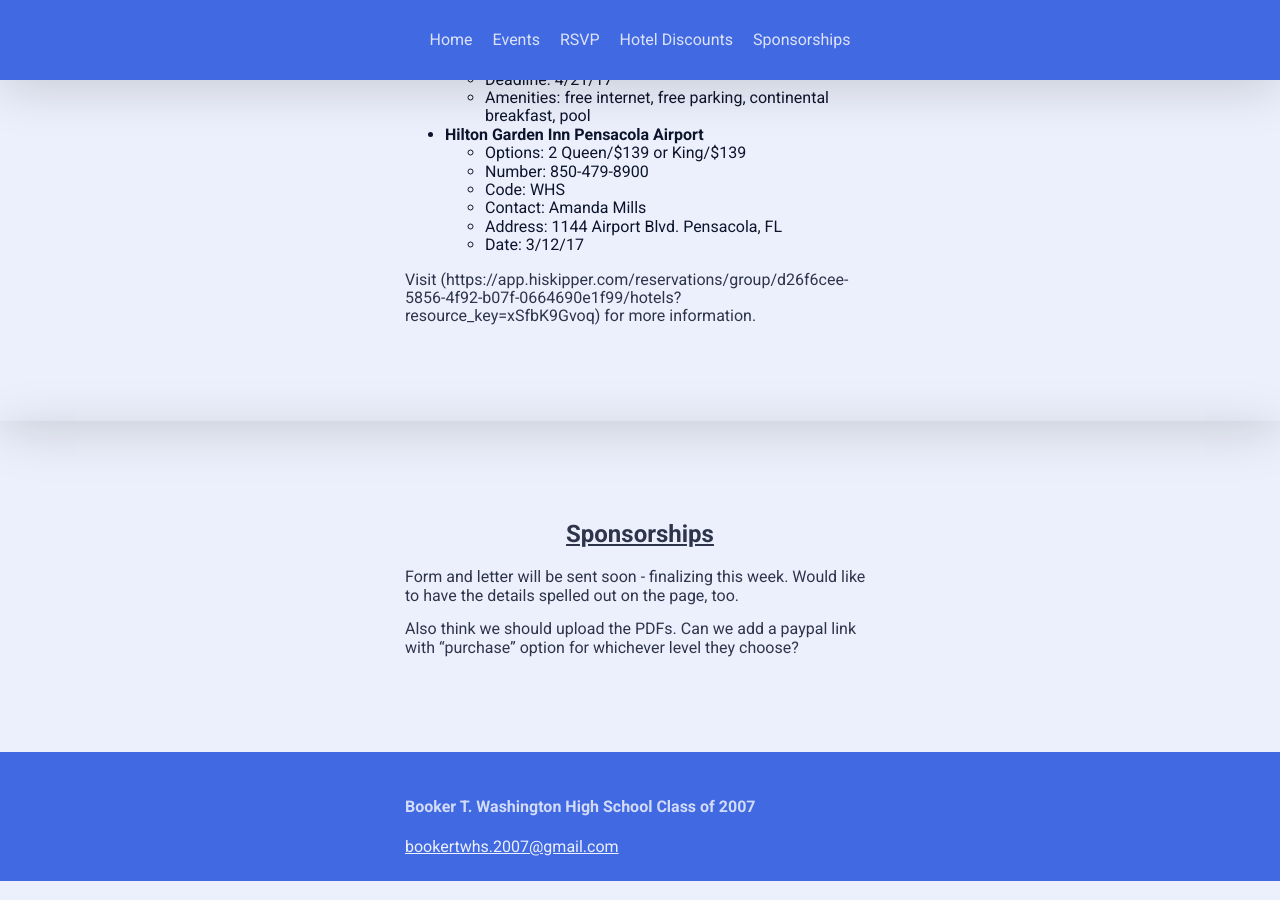
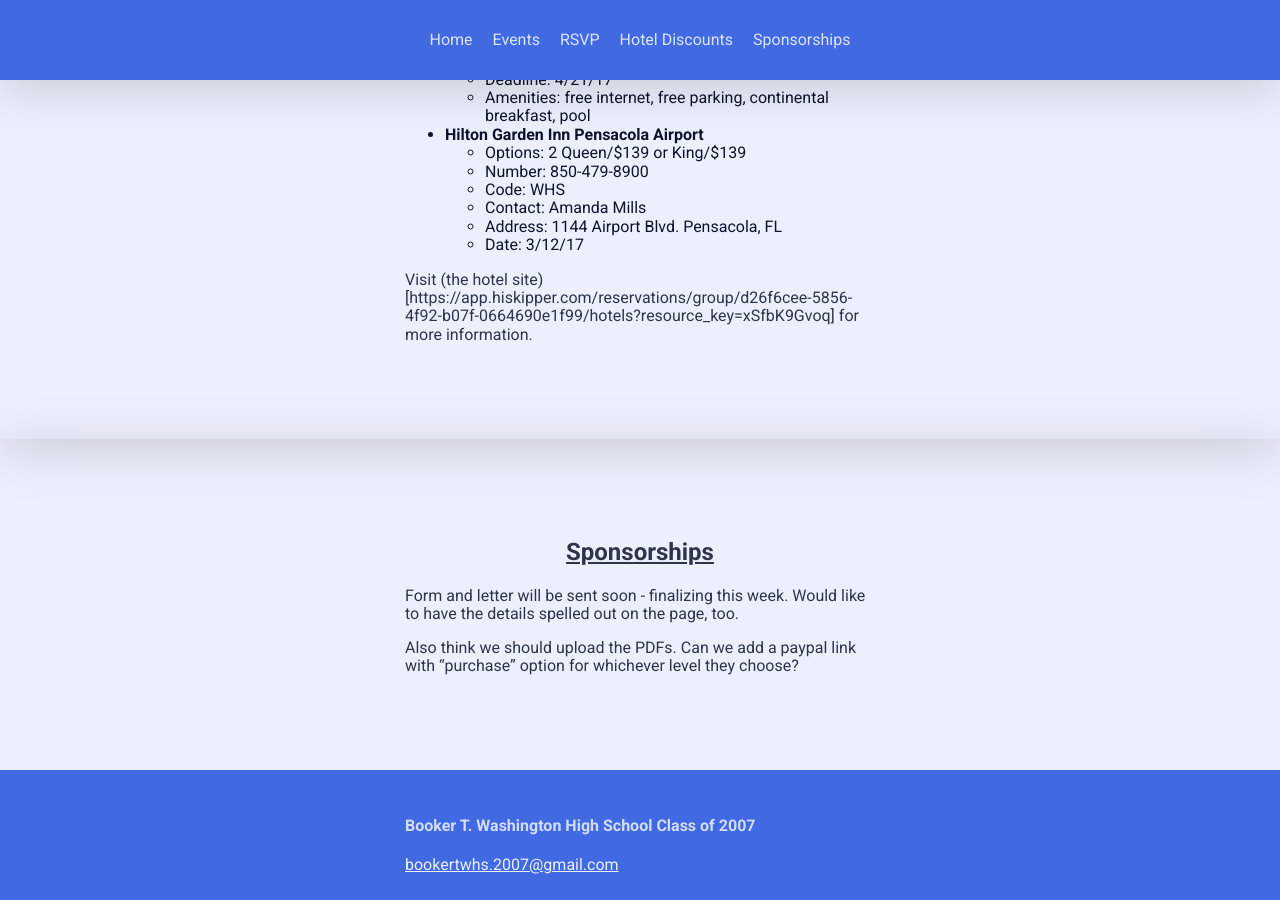
Before and after one commit to bookertwhs2007/bookertwhs, a Jekyll site: the page built from index.html, in a window 1280 px wide and 900 px high, scrolled down 2771 px. Built offline with Jekyll 4.4.1, drawn with Linux system fonts in a browser that asks for light colours; nearby versions of some CDN libraries.

Commit message:
Updated Additional Info

```diff
--- a/_sections/additional-info.markdown
+++ b/_sections/additional-info.markdown
@@ -32,4 +32,4 @@ class: additional-info
   * Address: 1144 Airport Blvd. Pensacola, FL
   * Date: 3/12/17
 
-Visit (https://app.hiskipper.com/reservations/group/d26f6cee-5856-4f92-b07f-0664690e1f99/hotels?resource_key=xSfbK9Gvoq) for more information.
+Visit (the hotel site) [https://app.hiskipper.com/reservations/group/d26f6cee-5856-4f92-b07f-0664690e1f99/hotels?resource_key=xSfbK9Gvoq] for more information.
```
